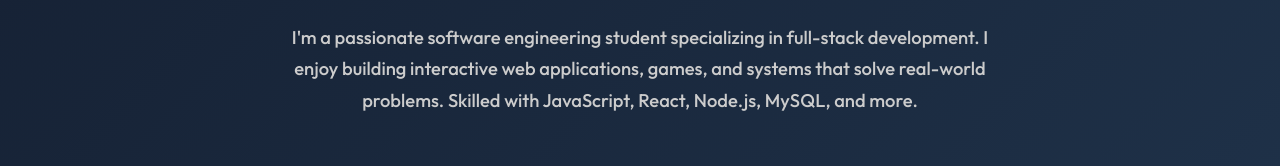
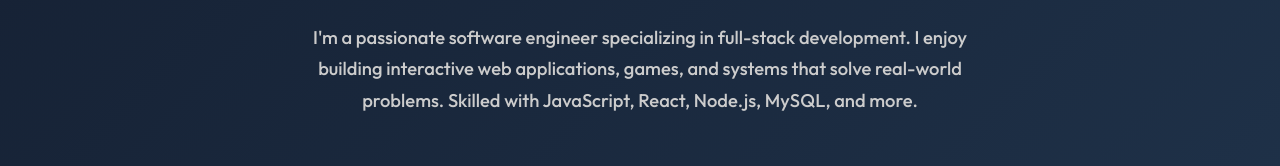
Before and after one commit to Ellaa18/portfolio, a plain HTML site: page index.html in a window 1280 px wide. Shown: the part 471-637 px from the top of the page. Drawn offline with nearby package versions, Linux system fonts and the light colour scheme.

Commit message:
Corrected title from 'engineering student' to 'engineer'

```diff
--- a/index.html
+++ b/index.html
@@ -27,7 +27,7 @@
   <section id="about">
     <h2>About Me</h2>
     <p>
-      I'm a passionate software engineering student specializing in full-stack development.
+      I'm a passionate software engineer specializing in full-stack development.
       I enjoy building interactive web applications, games, and systems that solve real-world problems.
       Skilled with JavaScript, React, Node.js, MySQL, and more.
     </p>
```
